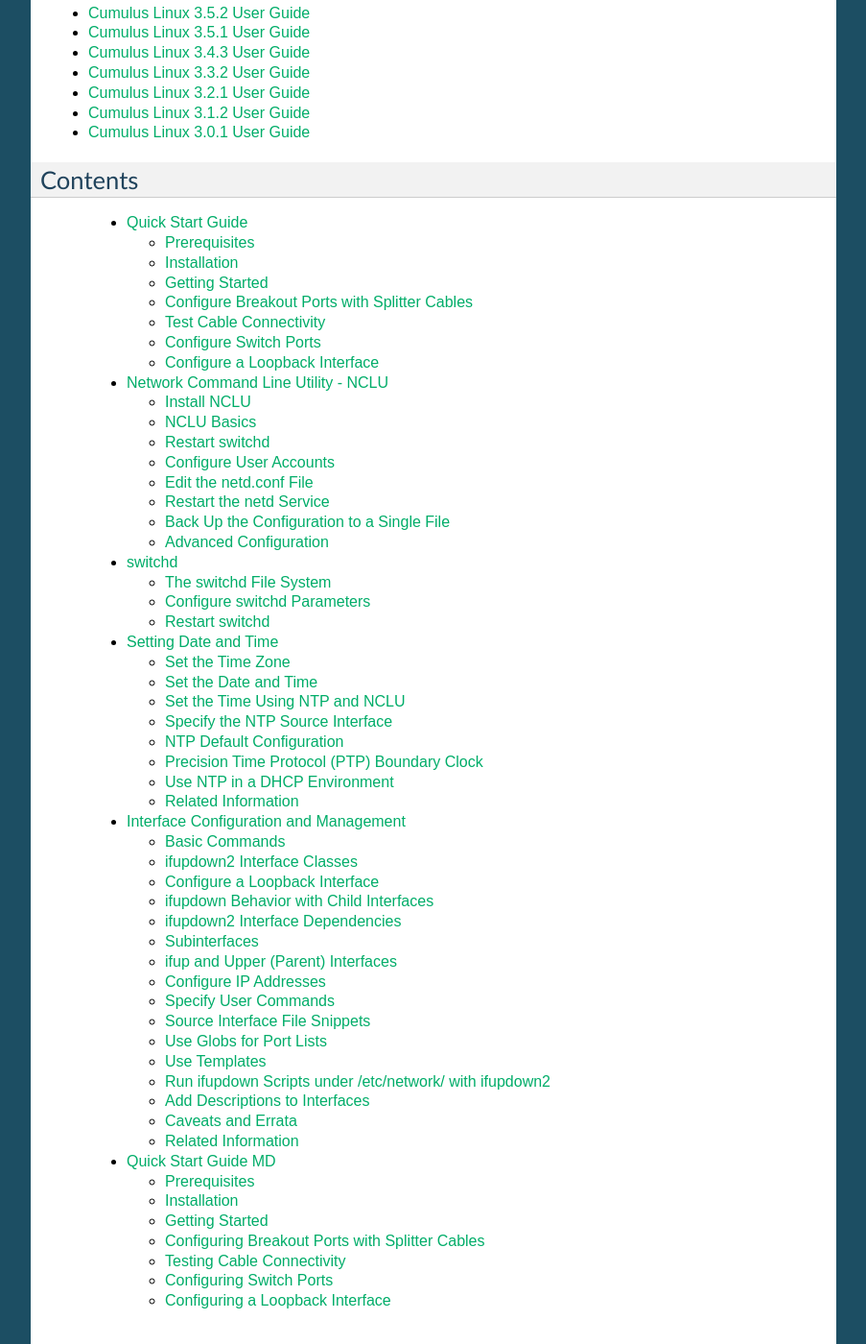
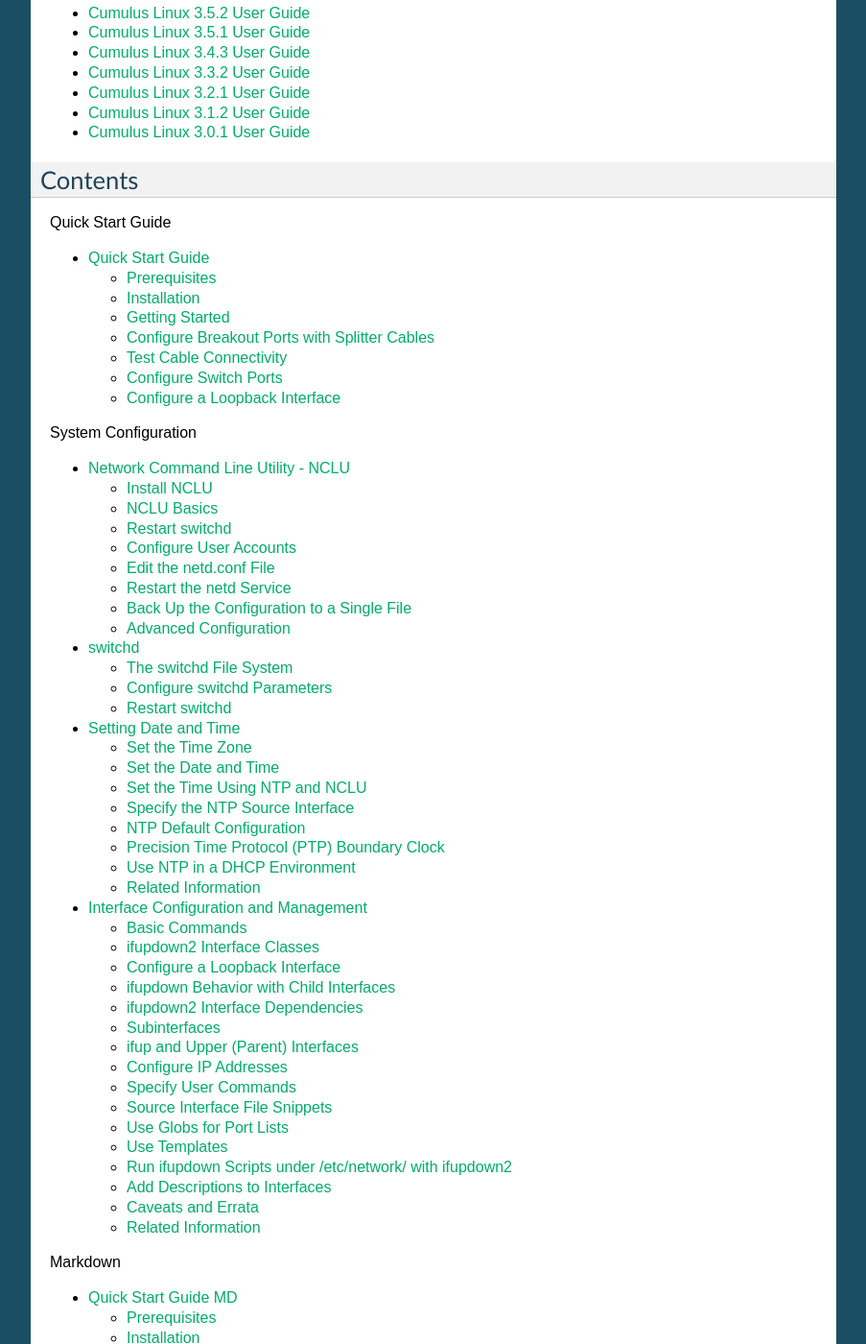
Before and after one commit to desertmonkey/RTDtestRST, a Sphinx documentation site: the page built from docs/index.rst, in a window 1280 px wide and 1400 px high, scrolled down 1371 px. Shown: the whole window at 96% size, without its empty margins (198-1101 px from the left). Built offline with Sphinx 7.4.7, drawn with Linux system fonts in a browser that asks for light colours.

```diff
--- a/docs/index.rst
+++ b/docs/index.rst
@@ -127,12 +127,23 @@ previous versions, in PDF format:
 Contents
 ========
 
-   .. toctree::
-      :maxdepth: 2
+.. toctree::
+   :maxdepth: 2
+   :caption: Quick Start Guide
 
-      quick-start-guide/index
-      system-configuration/network-command-line-utility-nclu/index
-      system-configuration/switchd/index
-      system-configuration/setting-date-and-time/index
-      system-configuration/interface-configuration-and-management/index
-      md/_index.md
+   quick-start-guide/index
+
+.. toctree::
+   :maxdepth: 2
+   :caption: System Configuration
+
+   system-configuration/network-command-line-utility-nclu/index
+   system-configuration/switchd/index
+   system-configuration/setting-date-and-time/index
+   system-configuration/interface-configuration-and-management/index
+
+.. toctree::
+   :maxdepth: 2
+   :caption: Markdown
+
+   md/_index.md
```
